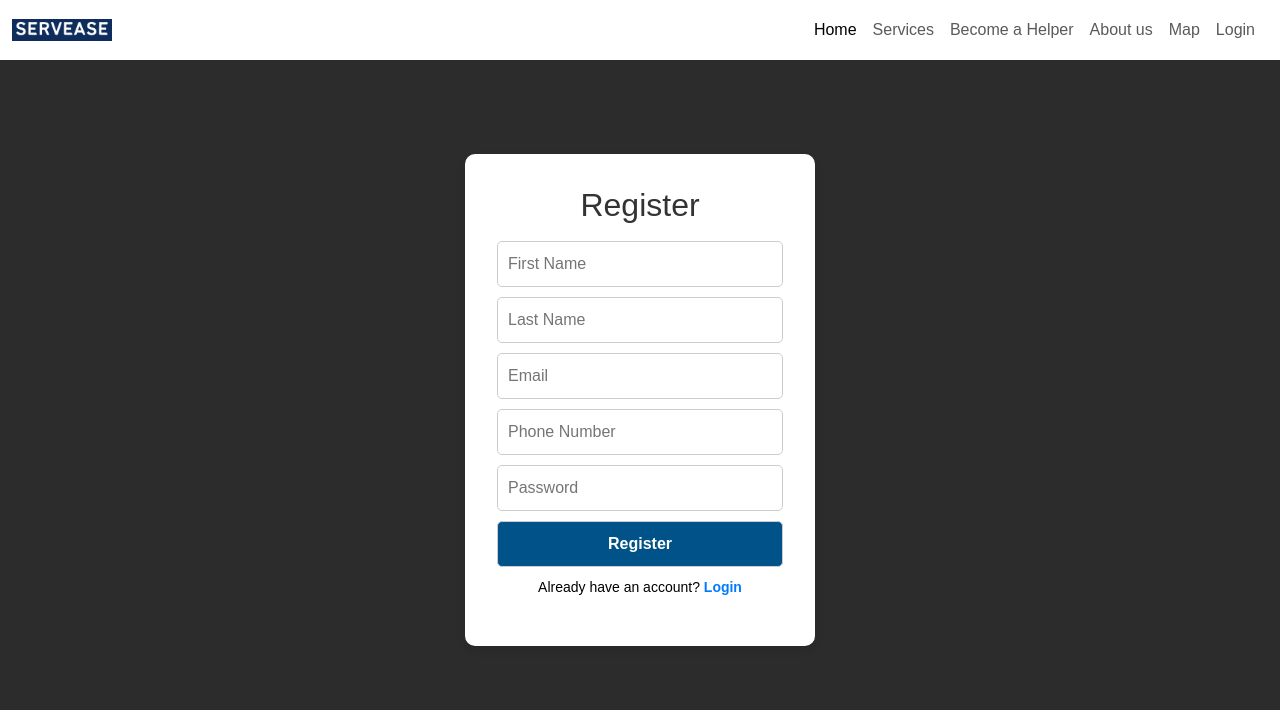
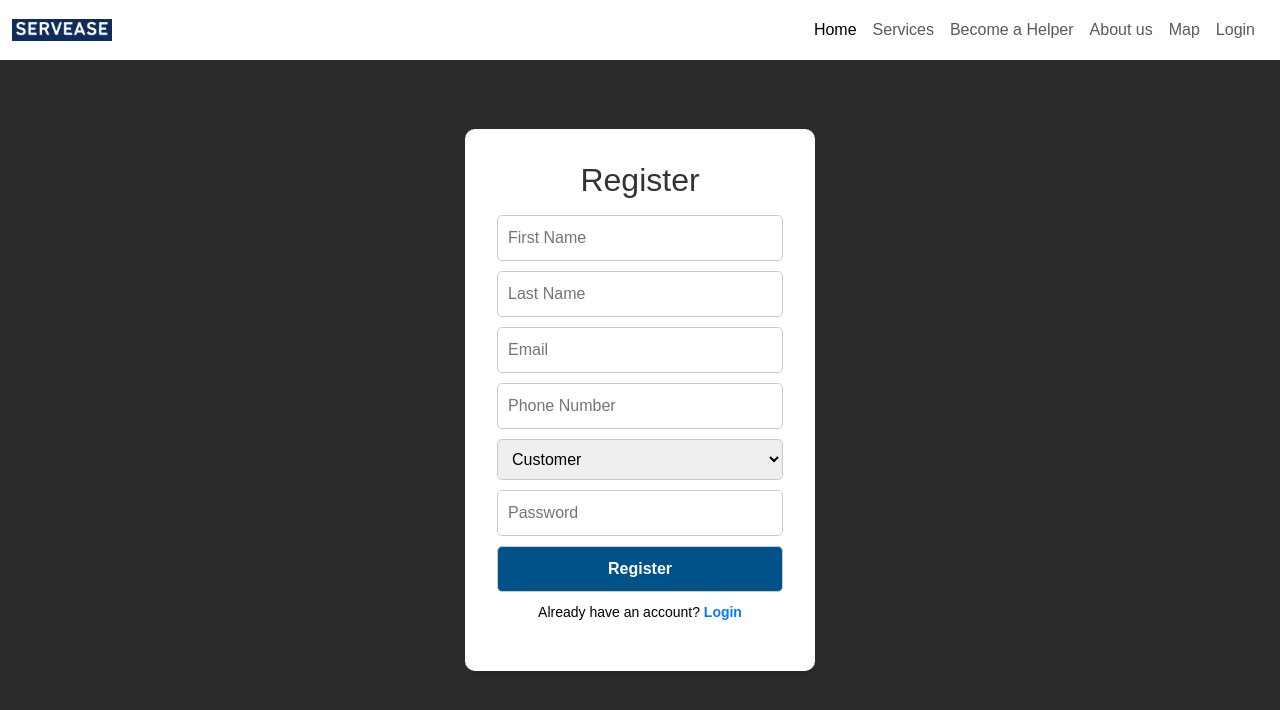
Before and after one commit to carloooseee/Servease, a React (Vite) app in the folder Client/: page /Register in a window 1280 px wide. Shown: the top 710 px of the page. Built offline with nearby package versions, Linux system fonts and the light colour scheme; no server answers.

Commit message:
roles added

```diff
--- a/Client/src/components/Login.jsx
+++ b/Client/src/components/Login.jsx
@@ -13,16 +13,25 @@ const Login = ({ setUser }) => {
     e.preventDefault();
     try {
       const res = await loginUser({ email, password });
-      console.log("Login response:", res); // Check structure in console
+      console.log("Login response:", res); // Debug log
 
-      const user = res?.data?.user || res?.data?.userFound; // <- fallback!
+      const user = res?.data?.user || res?.data?.userFound;
       const message = res?.data?.message;
 
       if (user) {
+        // Store entire user object including role in localStorage
         localStorage.setItem("user", JSON.stringify(user));
+        localStorage.setItem("role", user.role); // Optional: separate role key
+
         setUser(user);
         alert(message || "Login successful!");
-        navigate("/Profile");
+
+        // Redirect based on role (optional)
+        if (user.role === "employee") {
+          navigate("/employer-dashboard");
+        } else {
+          navigate("/Profile");
+        }
       } else {
         alert("Login failed: No user object returned");
       }
@@ -31,7 +40,6 @@ const Login = ({ setUser }) => {
       alert(error.response?.data?.message || "Login failed");
     }
   };
-
 
   return (
     <div className="login">
--- a/Client/src/components/Profile.jsx
+++ b/Client/src/components/Profile.jsx
@@ -23,6 +23,7 @@ function Profile() {
         </h2>
         <p><strong>Email:</strong> {user.email}</p>
         <p><strong>Phone Number:</strong> {user.phone_number}</p>
+        <p><strong>Role:</strong> {user.role}</p>
       </div>
     </div>
   );
--- a/Client/src/components/Register.jsx
+++ b/Client/src/components/Register.jsx
@@ -10,13 +10,14 @@ const Register = () => {
   const [email, setEmail] = useState("");
   const [phone, setPhone] = useState("");
   const [password, setPassword] = useState("");
+  const [role, setRole] = useState("customer");
   const navigate = useNavigate();
 
   const handleRegister = async (e) => {
     e.preventDefault();
-    const userData = { firstName, lastName, email, phone, password };
+    const userData = { firstName, lastName, email, phone, password, role };
 
-    console.log("Sending user data:", userData); // Debug log
+    console.log("Sending user data:", userData);
 
     try {
       const res = await registerUser(userData);
@@ -27,7 +28,6 @@ const Register = () => {
     }
   };
 
-
   return (
     <div className="register">
       <h2>Register</h2>
@@ -36,6 +36,10 @@ const Register = () => {
         <input type="text" placeholder="Last Name" onChange={(e) => setLastName(e.target.value)} required />
         <input type="email" placeholder="Email" onChange={(e) => setEmail(e.target.value)} required />
         <input type="tel" placeholder="Phone Number" onChange={(e) => setPhone(e.target.value)} required />
+        <select name="role" value={role} onChange={(e) => setRole(e.target.value)} required>
+          <option value="customer">Customer</option>
+          <option value="employee">Employee</option>
+        </select>
         <input type="password" placeholder="Password" onChange={(e) => setPassword(e.target.value)} required />
         <input type="submit" value="Register" />
         <p>Already have an account? <Link to="/login">Login</Link></p>
--- a/Client/src/css/register.css
+++ b/Client/src/css/register.css
@@ -44,13 +44,14 @@ form{
 p {
     color: black
 }
-form input{
+form input, form select{
     margin-bottom: 10px;
 }
 .register input[type="text"],
 .register input[type="email"],
 .register input[type="number"],
-.register input[type="password"] {
+.register input[type="password"],
+.register select {
     width: 100%;
     padding: 10px;
     border: 1px solid #ccc;
```
Also changed, not shown: 1 other file (tests, documents, lock files or other folders).
